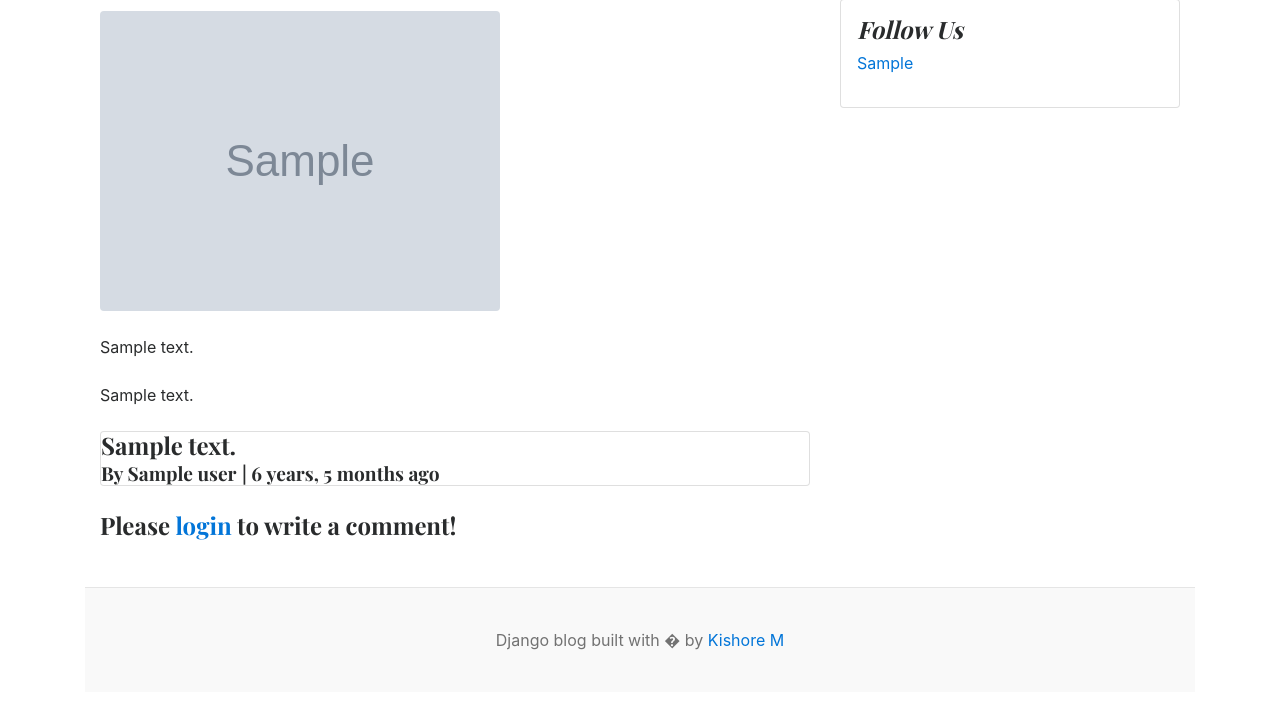
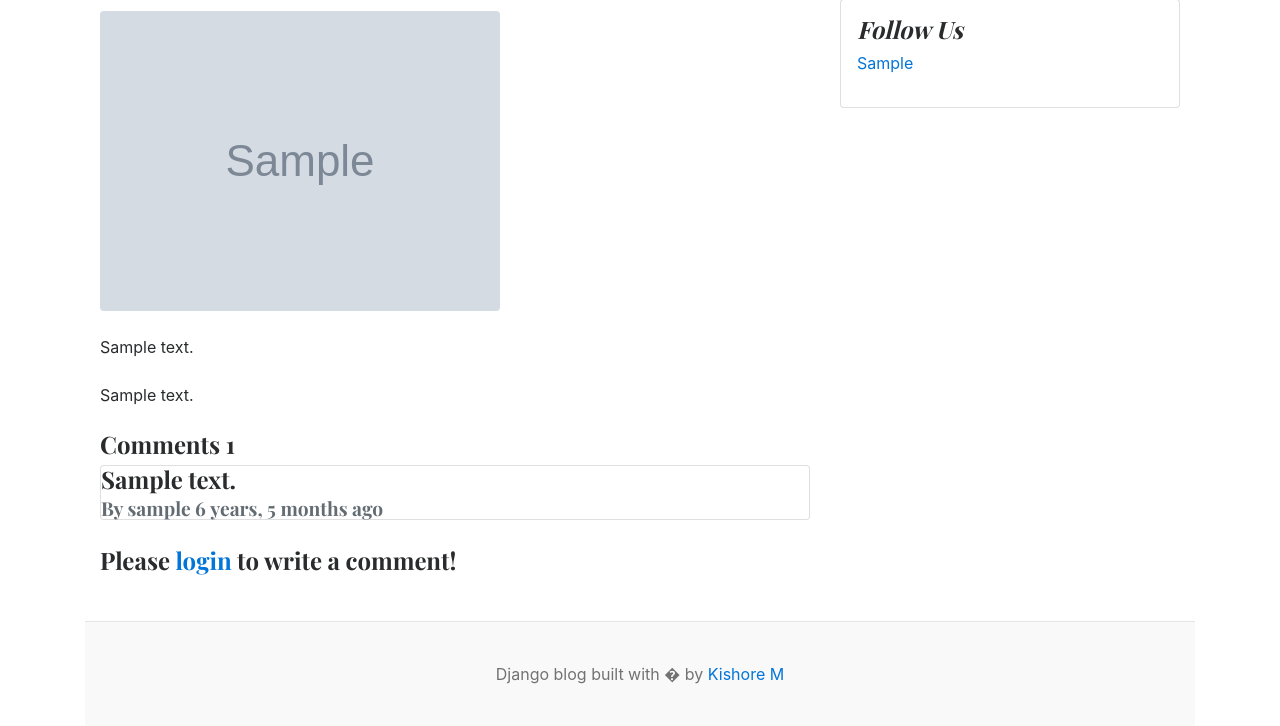
Before and after one commit to kishore161505/Django-Blog, a Django app: template templates/blogs.html in a window 1280 px wide. Shown: the part 304-1030 px from the top of the page. Before the commit the page ends 954 px from the top, so only its background shows below. Run offline with Django 5.2, Linux system fonts and the light colour scheme; tables that the repository leaves empty hold one stand-in row (values such as "Sample post"); the template is opened without the code that fills it: values that come from a table or form of the project are taken from there, most other values are stand-ins (such as "Sample title", 1, 10 or a date in 2020); grey boxes marked "Sample" are stand-in pictures; data that the repository does not hold is empty.

Commit message:
comment feature

```diff
--- a/blog/admin.py
+++ b/blog/admin.py
@@ -1,6 +1,6 @@
 from django.contrib import admin
 
-from .models import Category, Blog
+from .models import Category, Blog, Comment
 
 
 class BlogAdmin(admin.ModelAdmin):
@@ -15,3 +15,4 @@ class BlogAdmin(admin.ModelAdmin):
 # Register your models here.
 admin.site.register(Category)
 admin.site.register(Blog, BlogAdmin)
+admin.site.register(Comment)
--- a/blog/models.py
+++ b/blog/models.py
@@ -34,3 +34,13 @@ class Blog(models.Model):
 
     def __str__(self):
         return self.title
+
+
+class Comment(models.Model):
+    user = models.ForeignKey(User, on_delete=models.CASCADE)
+    blog = models.ForeignKey(Blog, on_delete=models.CASCADE)
+    comment=models.TextField(max_length=250)
+    created_at = models.DateTimeField(auto_now_add=True)
+
+    def __str__(self):
+        return self.comment
--- a/templates/blogs.html
+++ b/templates/blogs.html
@@ -25,19 +25,27 @@
                     <p class="fs-5 mb-4">{{ single_blog.blog_body }}</p>
 
                     <!-- Comments -->
-                    <h4><h4>
+                    <h4>Comments {{ comment_count }}<h4>
+                        {%if comments%}
+                            {% for comment in comments %}
+                         <div class="card mt-1">
+                            <div class="card-body">
+                                <p class="card-text mb-0 fw-normal">
+                                    {{ comment }}
+                                </p>
+                                <span class="text-muted">
+                                    <small class="fw-light">
+                                        By {{ comment.user }}
+                                    </small>
+                                    <small class="fw-light">
+                                        {{ comment.created_at|timesince }} ago
+                                    </small>
+                                </span>
+                            </div>
+                        </div>
+                            {% endfor %}
 
-                            <div class="card mt-1">
-                                <div class="card-body">
-                                    <p class="card-text mb-0">{{ comment }}</p>
-                                    <span>
-                                        <small>By {{ comment.user }}</small>
-                                        <small>| {{ comment.created_at | timesince }} ago</small>
-                                    </span>
-                                </div>
-                            </div>
-
-
+                        {% endif %}
 
                     <br>
                     <div class="form-group">
@@ -48,7 +56,6 @@
                                 <textarea name="comment" class="form-control" placeholder="Write your comment"></textarea>
                                 <input type="submit" value="Submit" class="btn btn-primary mt-2">
                             </div>
-
                         </form>
                         {% else %}
                         <p>Please <span><a href="{% url 'login' %}">login</a></span> to write a comment!</p>
--- a/templates/dashboard/add_category.html
+++ b/templates/dashboard/add_category.html
@@ -12,6 +12,8 @@
 
     <!--Right side bar-->
     <div class="col-md-3">
+
+
 
         <h3> All New Category</h3>
 
--- a/templates/dashboard/add_post.html
+++ b/templates/dashboard/add_post.html
@@ -12,6 +12,8 @@
 
     <!--Right side bar-->
     <div class="col-md-3">
+
+
 
         <h3> All New Blog Post</h3>
 
--- a/templates/dashboard/edit_users.html
+++ b/templates/dashboard/edit_users.html
@@ -13,6 +13,8 @@
     <!--Right side bar-->
     <div class="col-md-3">
 
+        {% if perms.auth.add_user %}
+
         <h3> Edit User</h3>
 
         <form action = "" method="POST" style="width: 500px;">
@@ -25,6 +27,9 @@
 
         </form>
         <br>
+        {% else %}
+            <h3>You do not have permission to view this page</h3>
+        {% endif %}
     </div>
 
 <div></div>
```
Also changed, not shown: blog/views.py (+19 -3 lines), blog/migrations/0004_comment.py (added), blog/migrations/0005_comment_created_at.py (added).
